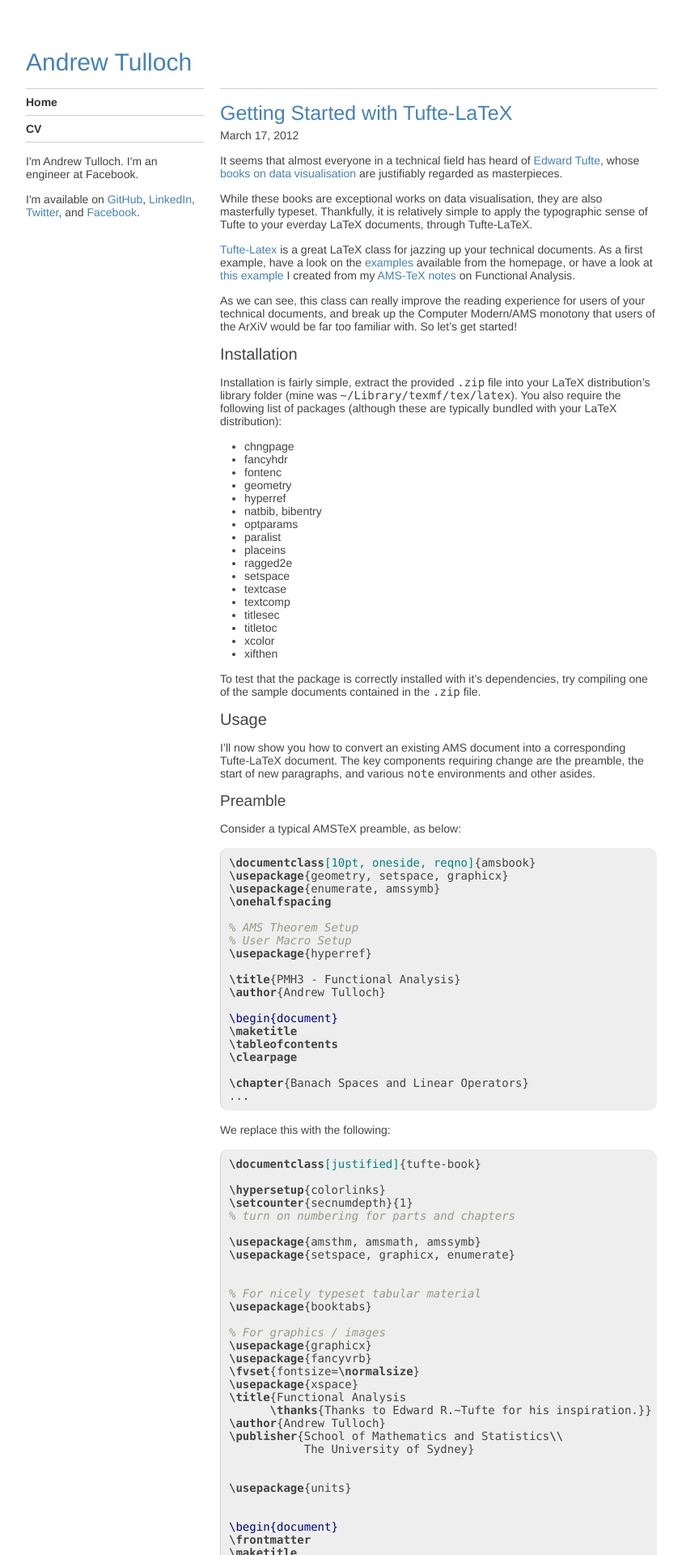
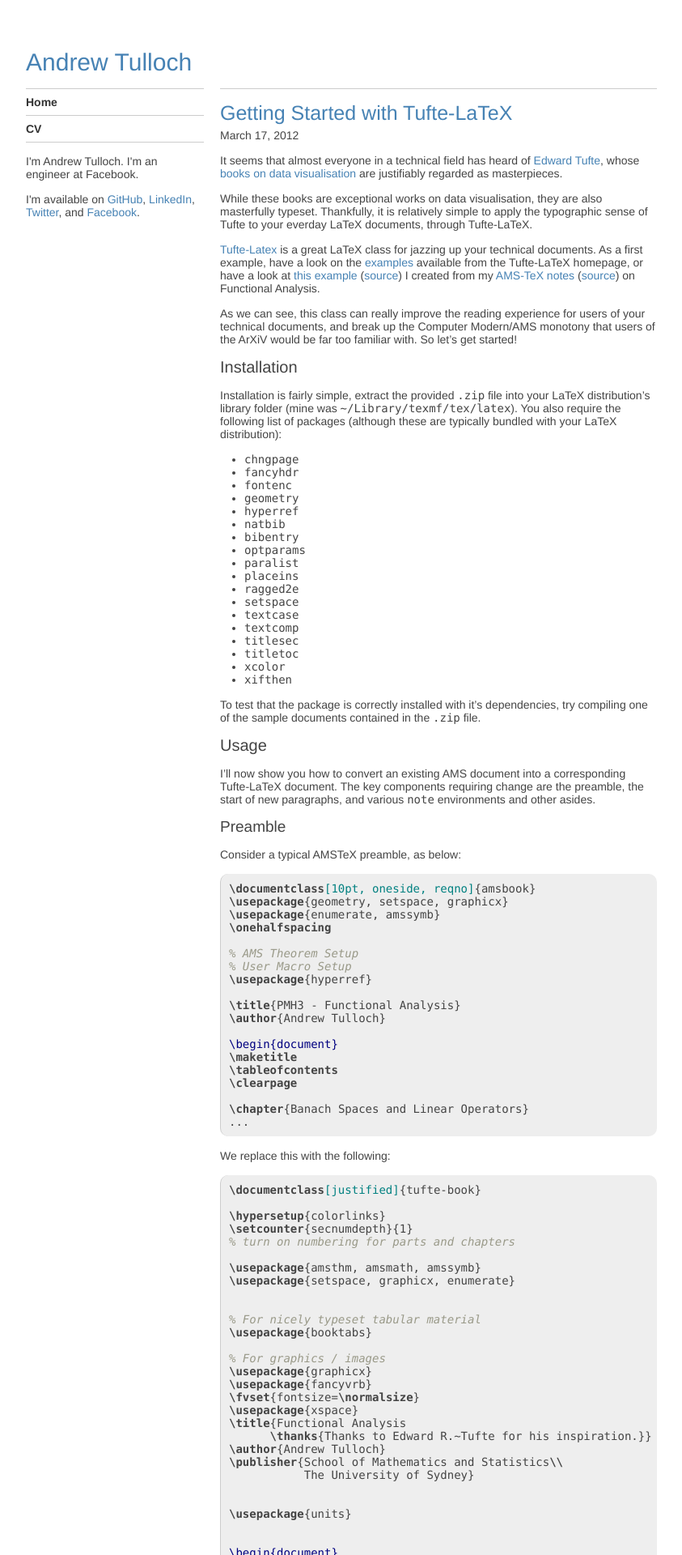
Before and after one commit to ajtulloch/ajtulloch.github.com, a Jekyll site: the page built from _posts/2012-03-17-getting-started-with-tufte-latex.md, in a window 1280 px wide. Shown: the top 1920 px of the page at 81% size, without its empty margins (138-981 px from the left). Built offline with Jekyll 4.4.1, drawn with Linux system fonts in a browser that asks for light colours; comment, search, counter and statistics services are not loaded.

Commit message:
Updated files

```diff
--- a/_posts/2012-03-17-getting-started-with-tufte-latex.md
+++ b/_posts/2012-03-17-getting-started-with-tufte-latex.md
@@ -9,7 +9,7 @@ It seems that almost everyone in a technical field has heard of [Edward Tufte][0
 
 While these books are exceptional works on data visualisation, they are also masterfully typeset.  Thankfully, it is relatively simple to apply the typographic sense of Tufte to your everday LaTeX documents, through Tufte-LaTeX.
 
-[Tufte-Latex][1] is a great LaTeX class for jazzing up your technical documents.  As a first example, have a look on the [examples][2] available from the homepage, or have a look at [this example][3] I created from my [AMS-TeX notes][4]  on Functional Analysis.
+[Tufte-Latex][1] is a great LaTeX class for jazzing up your technical documents.  As a first example, have a look on the [examples][2] available from the Tufte-LaTeX homepage, or have a look at [this example][3] ([source][tl-pmh3]) I created from my [AMS-TeX notes][4] ([source][ams-pmh3])  on Functional Analysis.
 
 As we can see, this class can really improve the reading experience for users of your technical documents, and break up the Computer Modern/AMS monotony that users of the ArXiV would be far too familiar with.  So let's get started!
 
@@ -17,23 +17,24 @@ As we can see, this class can really improve the reading experience for users of
 
 Installation is fairly simple, extract the provided `.zip` file into your LaTeX distribution's library folder (mine was `~/Library/texmf/tex/latex`).  You also require the following list of packages (although these are typically bundled with your LaTeX distribution):
 
-* chngpage
-* fancyhdr
-* fontenc
-* geometry
-* hyperref
-* natbib, bibentry
-* optparams
-* paralist
-* placeins
-* ragged2e
-* setspace
-* textcase
-* textcomp
-* titlesec
-* titletoc
-* xcolor
-* xifthen
+* `chngpage`
+* `fancyhdr`
+* `fontenc`
+* `geometry`
+* `hyperref`
+* `natbib`
+* `bibentry`
+* `optparams`
+* `paralist`
+* `placeins`
+* `ragged2e`
+* `setspace`
+* `textcase`
+* `textcomp`
+* `titlesec`
+* `titletoc`
+* `xcolor`
+* `xifthen`
 
 To test that the package is correctly installed with it's dependencies, try compiling one of the sample documents contained in the `.zip` file.
 
@@ -184,3 +185,6 @@ And there you have it!  With these quick changes, it becomes simple to convert y
 [tufte2]: http://www.edwardtufte.com/tufte/books_ei "Envisioning Information"
 [tufte3]: http://www.edwardtufte.com/tufte/books_visex "Visual Explanations"
 [tufte4]: http://www.edwardtufte.com/tufte/books_be "Beautiful Evidence"
+
+[tl-pmh3]: Files/Tufte-LatexPMH3LectureNotes.tex
+[ams-pmh3]: Files/PMH3LectureNotes.tex
--- a/css/site.css
+++ b/css/site.css
@@ -43,12 +43,14 @@ a:hover {
 ul.nav{
   border-top: 1px solid #ccc;
 }
+
 ul.nav li{
   list-style-type: none;
   margin: 0;
   padding: 8px 0;
   border-bottom: 1px solid #ccc;
 }
+
 ul.nav li a{
   color: #333;
   font-weight: bold;
@@ -72,5 +74,5 @@ pre{
   border-radius: 10px;
 }
 pre code{
-/*  display:block;*/
+  display:block;
 }
--- a/css/text.css
+++ b/css/text.css
@@ -14,7 +14,7 @@ body {
 
 pre,
 code {
-  font-family: Menlo, Consolas, monospace;
+  font-family: Monaco, Menlo, Consolas, monospace;
 }
 
 hr {
```
Also changed, not shown: 13 other files.
